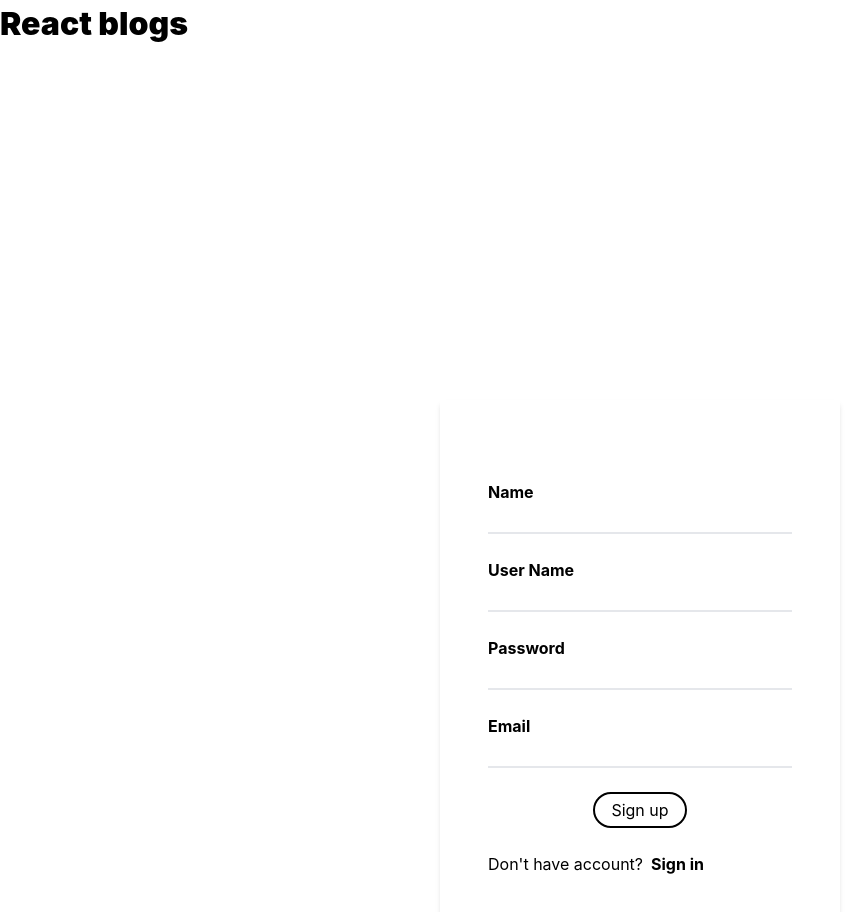
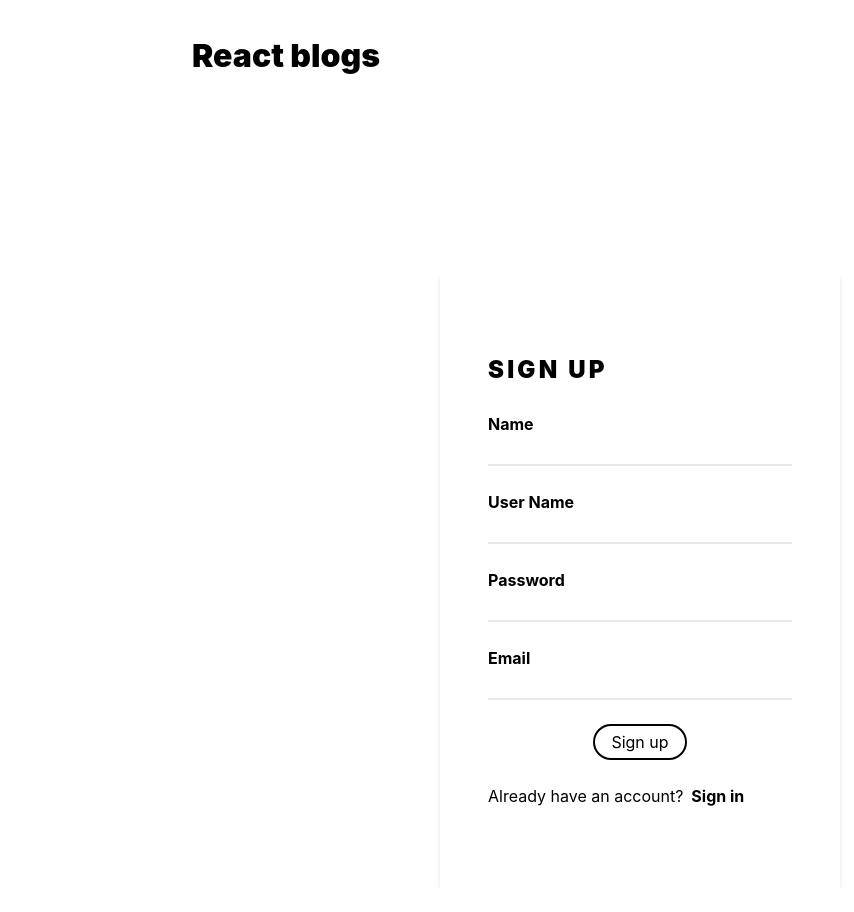
Before and after one commit to Huyhehe/react-blog, a React (Create React App) app: page /signUp in a window 1280 px wide. Shown: the top 912 px of the page, without its empty margins (0-854 px from the left). After the commit the page ends 888 px from the top, so only its background shows below. Built offline with nearby package versions, Linux system fonts and the light colour scheme; no server answers.

Commit message:
update navbar and add ProfileLayout

```diff
--- a/package.json
+++ b/package.json
@@ -12,6 +12,7 @@
     "postcss": "^8.4.14",
     "react": "^18.1.0",
     "react-dom": "^18.1.0",
+    "react-icons": "^4.4.0",
     "react-redux": "^8.0.2",
     "react-router-dom": "^6.3.0",
     "react-scripts": "5.0.1",
--- a/src/App.js
+++ b/src/App.js
@@ -25,7 +25,7 @@ function App() {
                 path={route.path}
                 element={
                   <Layout>
-                    <Page />
+                    <Page title={"React blogs"} />
                   </Layout>
                 }
               />
--- a/src/Layouts/DefaultLayout/index.jsx
+++ b/src/Layouts/DefaultLayout/index.jsx
@@ -4,6 +4,7 @@ import { useDispatch, useSelector } from "react-redux";
 import { useNavigate } from "react-router-dom";
 import Navbar from "~/components/Navbar";
 import { setUser } from "~/redux/userSlice";
+import { MdKeyboardArrowUp } from "react-icons/md";
 
 const DefaultLayout = ({ children }) => {
   const navigate = useNavigate();
@@ -32,8 +33,20 @@ const DefaultLayout = ({ children }) => {
           logout();
         }
       });
+      window.addEventListener("scroll", () => {
+        const scrollTop = document.querySelector(".scroll-top");
+        if (window.scrollY > 0) {
+          scrollTop.classList.remove("translate-x-[20rem]");
+        } else {
+          scrollTop.classList.add("translate-x-[20rem]");
+        }
+      });
     }
   });
+
+  const handleScrollTop = () => {
+    window.scrollTo({ top: 0, behavior: "smooth" });
+  };
 
   const logout = async () => {
     try {
@@ -63,7 +76,7 @@ const DefaultLayout = ({ children }) => {
   ];
 
   return (
-    <div className="px-[15%] relative">
+    <div className="px-[15%]">
       <Navbar title={title} links={links} logout={logout} />
       <div className="wrapper">{children}</div>
       {/* {loading && (
@@ -71,6 +84,12 @@ const DefaultLayout = ({ children }) => {
           <div className="loading-circle w-[5rem] aspect-square border-[10px] border-t-cyan-400 rounded-full animate-spin"></div>
         </div>
       )} */}
+      <div
+        onClick={handleScrollTop}
+        className="scroll-top fixed bottom-[2rem] right-[2rem] bg-slate-200 rounded-full translate-x-[20rem] transition-all cursor-pointer"
+      >
+        <MdKeyboardArrowUp size={"3em"} />
+      </div>
     </div>
   );
 };
--- /dev/null
+++ b/src/Layouts/ProfileLayout/index.jsx
@@ -0,0 +1,5 @@
+const ProfileLayout = ({ children }) => {
+  return <div>{children}</div>;
+};
+
+export default ProfileLayout;
--- a/src/Layouts/UnAuthLayout/index.jsx
+++ b/src/Layouts/UnAuthLayout/index.jsx
@@ -1,9 +1,9 @@
 const UnAuthLayout = ({ children }) => {
   return (
-    <>
-      <h1 className="text-[2rem] font-black">React blogs</h1>
-      <div className="flex justify-center pt-[20rem]">{children}</div>
-    </>
+    <div className="px-[15%] relative">
+      <h1 className="text-[2rem] font-black mt-[2rem]">React blogs</h1>
+      <div className="flex justify-center pt-[10rem]">{children}</div>
+    </div>
   );
 };
 
--- a/src/Pages/Authentication/SignIn.jsx
+++ b/src/Pages/Authentication/SignIn.jsx
@@ -28,6 +28,9 @@ const SignIn = () => {
           className="w-[25em] px-[3rem] py-[5rem] shadow-md flex flex-col gap-[1.5rem] items-center"
           onSubmit={(e) => handleFormSubmit(e)}
         >
+          <h1 className="self-start text-[1.5rem] font-black tracking-[0.2rem] uppercase">
+            Sign In
+          </h1>
           <div className="flex flex-col gap-[0.25rem] w-full">
             <label htmlFor="userName" className="font-bold">
               User Name
@@ -60,7 +63,7 @@ const SignIn = () => {
               className="font-bold hover:underline"
               onClick={() => navigate("/signUp")}
             >
-              Sign in
+              Sign up
             </button>
           </div>
         </form>
--- a/src/Pages/Authentication/SignUp.jsx
+++ b/src/Pages/Authentication/SignUp.jsx
@@ -48,6 +48,9 @@ const SignUp = () => {
           className="w-[25em] px-[3rem] py-[5rem] shadow-md flex flex-col gap-[1.5rem] items-center"
           onSubmit={(e) => handleFormSubmit(e)}
         >
+          <h1 className="self-start text-[1.5rem] font-black tracking-[0.2rem] uppercase">
+            Sign up
+          </h1>
           {formItems.map((item, index) => {
             return (
               <div key={index} className="flex flex-col gap-[0.25rem] w-full">
@@ -89,13 +92,13 @@ const SignUp = () => {
             Sign up
           </button>
           <div className="self-start flex gap-2">
-            <span>Don't have account?</span>
-            <button
-              className="font-bold hover:underline"
-              onClick={() => navigate("/signUp")}
+            <span>Already have an account?</span>
+            <span
+              className="font-bold hover:underline cursor-pointer"
+              onClick={() => navigate("/signIn")}
             >
               Sign in
-            </button>
+            </span>
           </div>
         </form>
       </div>
--- /dev/null
+++ b/src/Pages/Profile.jsx
@@ -0,0 +1,9 @@
+const Profile = () => {
+  return (
+    <>
+      <h1>1</h1>
+    </>
+  );
+};
+
+export default Profile;
--- a/src/Routes/index.js
+++ b/src/Routes/index.js
@@ -3,6 +3,7 @@ import Create from "~/Pages/Create";
 import Home from "~/Pages/Home";
 import SingleBlog from "~/Pages/SingleBlog";
 import { UnAuthLayout } from "~/Layouts";
+import Profile from "~/Pages/Profile";
 
 //publicRoutes
 const publicRoutes = [
@@ -12,6 +13,7 @@ const publicRoutes = [
 
 //privateRoutes
 const privateRoutes = [
+  { path: "/profile", component: Profile },
   { path: "/create", component: Create },
   { path: "/singleBlog/:id", component: SingleBlog },
   { path: "/", component: Home },
--- a/src/components/Navbar.jsx
+++ b/src/components/Navbar.jsx
@@ -1,9 +1,11 @@
 import { useSelector } from "react-redux";
-import { Link } from "react-router-dom";
+import { Link, useNavigate } from "react-router-dom";
+import { FiLogOut } from "react-icons/fi";
+import { HiOutlineUserCircle } from "react-icons/hi";
 const Navbar = (props) => {
   const user = useSelector((state) => state.user?.user);
   // const dispatch = useDispatch();
-  // const navigate = useNavigate();
+  const navigate = useNavigate();
   // const url = `${process.env.REACT_APP_API_URL}/auth/logout`;
 
   const { title, links, logout } = props;
@@ -11,14 +13,20 @@ const Navbar = (props) => {
   const handleLogout = () => {
     logout();
   };
+  const handleNavigateToProfile = () => {
+    navigate("/profile");
+  };
 
   const dropDownItems = [
     {
       title: "Profile",
+      func: handleNavigateToProfile,
+      icon: <HiOutlineUserCircle />,
     },
     {
       title: "Log out",
       func: handleLogout,
+      icon: <FiLogOut />,
     },
   ];
 
@@ -33,15 +41,16 @@ const Navbar = (props) => {
         ))}
         <div className="group relative">
           <span>Hi, {user?.name}</span>
-          <div className="drop-down z-10 hidden group-hover:flex flex-col absolute top-full left-0 w-full bg-white">
+          <div className="drop-down z-10 hidden group-hover:flex flex-col absolute top-full left-0 w-full bg-white shadow-md">
             {dropDownItems.map((item, index) => {
               return (
                 <div
                   key={index}
-                  className="hover:bg-slate-200 p-[0.5rem] cursor-pointer"
+                  className="flex items-center gap-[0.25rem] hover:bg-slate-200 p-[0.5rem] cursor-pointer"
                   onClick={item.func}
                 >
                   <span>{item.title}</span>
+                  <div>{item.icon}</div>
                 </div>
               );
             })}
```
Also changed, not shown: 2 other files (tests, documents, lock files or other folders).
